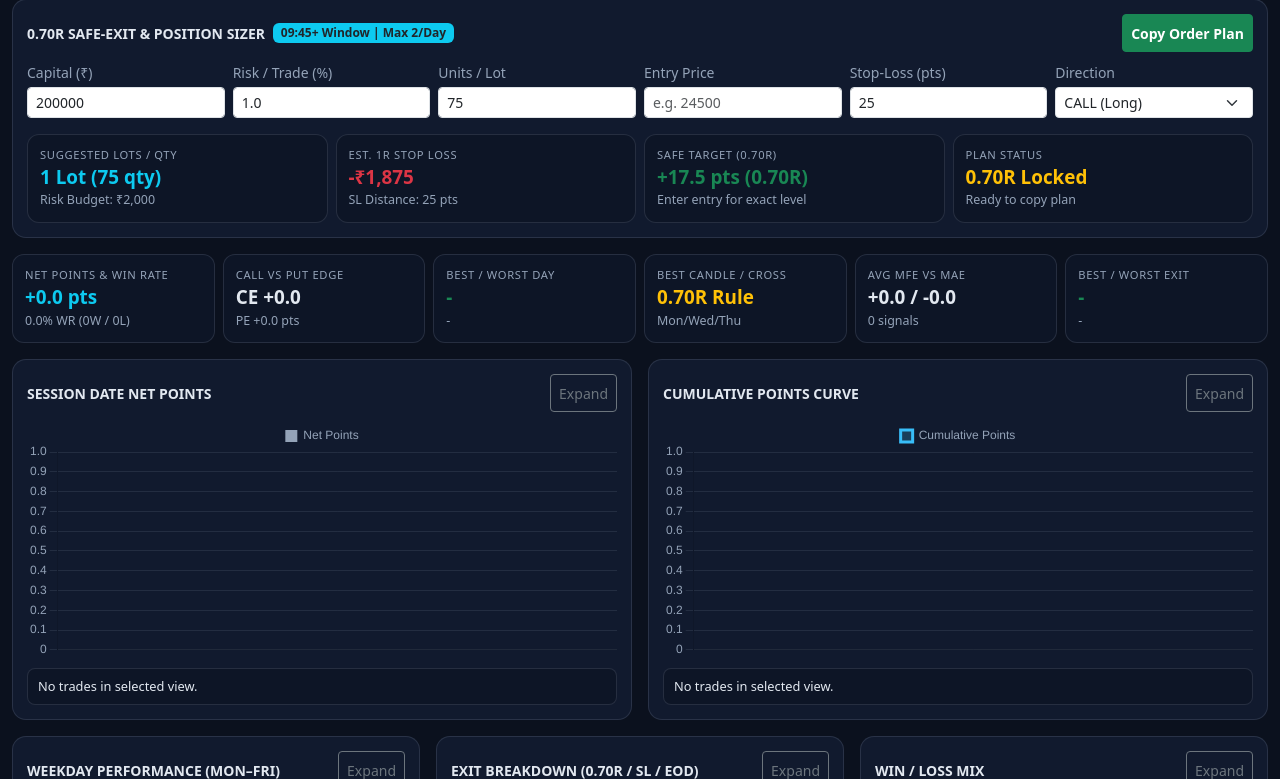
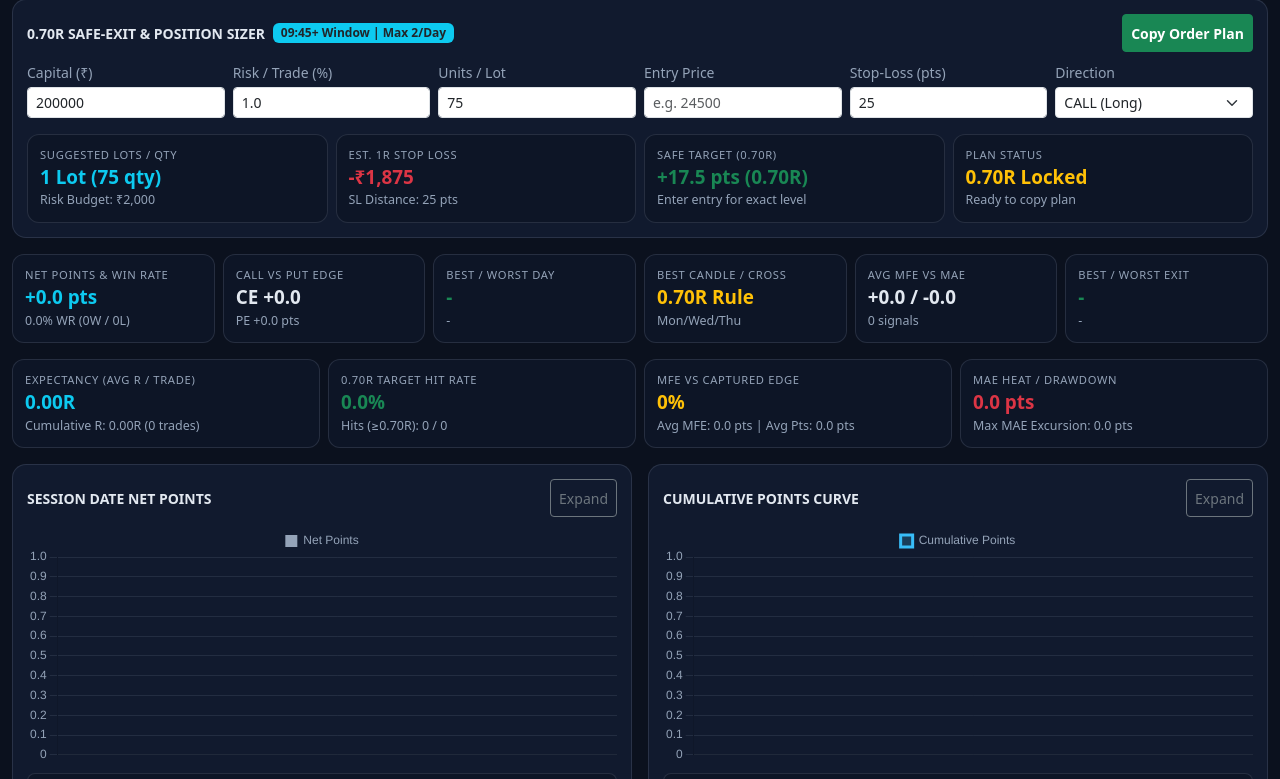
Before and after one commit to subhashlawyersites/FIFNIF, a Flask app: page /15m-edge in a window 1280 px wide. Shown: the part 178-957 px from the top of the page. Run offline with Flask 3, Linux system fonts and the light colour scheme; data that the repository does not hold is empty; some libraries are stand-ins or nearby versions.

Commit message:
Add Active/Shadow regime metadata and MFE/MAE/R compounding strip on 15m analytics

```diff
--- a/templates/analytics_15m.html
+++ b/templates/analytics_15m.html
@@ -290,6 +290,38 @@
           <div class="kpi-label">Best / Worst Exit</div>
           <div class="kpi-val text-success" id="hlBestExit">-</div>
           <div class="kpi-sub" id="hlWorstExitSub">-</div>
+        </div>
+      </div>
+    </div>
+
+    <!-- Compounding Edge Strip (MFE, MAE, R-Multiple) -->
+    <div class="row g-2 mb-3" id="compoundingEdgeStrip">
+      <div class="col-6 col-md-3">
+        <div class="kpi-box">
+          <div class="kpi-label">Expectancy (Avg R / Trade)</div>
+          <div class="kpi-val text-info" id="cmpExpectancyR">-</div>
+          <div class="kpi-sub" id="cmpTotalRSub">Cumulative R: -</div>
+        </div>
+      </div>
+      <div class="col-6 col-md-3">
+        <div class="kpi-box">
+          <div class="kpi-label">0.70R Target Hit Rate</div>
+          <div class="kpi-val text-success" id="cmpHit70Rate">-</div>
+          <div class="kpi-sub" id="cmpHit70Sub">Hits (&ge;0.70R): -</div>
+        </div>
+      </div>
+      <div class="col-6 col-md-3">
+        <div class="kpi-box">
+          <div class="kpi-label">MFE vs Captured Edge</div>
+          <div class="kpi-val text-warning" id="cmpMfeCapture">-</div>
+          <div class="kpi-sub" id="cmpMfeSub">Avg MFE: - | Avg Pts: -</div>
+        </div>
+      </div>
+      <div class="col-6 col-md-3">
+        <div class="kpi-box">
+          <div class="kpi-label">MAE Heat / Drawdown</div>
+          <div class="kpi-val text-danger" id="cmpMaeHeat">-</div>
+          <div class="kpi-sub" id="cmpMaeSub">Max MAE Excursion: -</div>
         </div>
       </div>
     </div>
@@ -651,18 +683,77 @@
 
       if (fr.is_stale) {
         badge.className = "badge bg-danger";
-        badge.textContent = `STALE ? ${fr.age_minutes}m lag`;
+        badge.textContent = `STALE · ${fr.age_minutes}m lag`;
       } else if (fr.is_market_hours_ist) {
         badge.className = "badge bg-success text-dark";
-        badge.textContent = `LIVE IST ? ${fr.last_bar_hm || fr.last_bar_ist}`;
+        badge.textContent = `LIVE IST · ${fr.last_bar_hm || fr.last_bar_ist}`;
       } else {
         badge.className = "badge bg-secondary";
-        badge.textContent = `LAST BAR ? ${fr.last_bar_hm || fr.last_bar_ist}`;
+        badge.textContent = `LAST BAR · ${fr.last_bar_hm || fr.last_bar_ist}`;
       }
 
       const ageText = (typeof fr.age_minutes === "number") ? `age ${fr.age_minutes}m` : "";
-      const alertText = latestAlertIstLabel ? ` ? Alert: ${latestAlertIstLabel}` : "";
+      const alertText = latestAlertIstLabel ? ` · Alert: ${latestAlertIstLabel}` : "";
       meta.textContent = `${fr.last_bar_ist}${ageText ? ` (${ageText})` : ""}${alertText}`;
+    }
+
+
+    function renderCompoundingStrip(trades) {
+      const expEl = document.getElementById("cmpExpectancyR");
+      const totRSub = document.getElementById("cmpTotalRSub");
+      const hitEl = document.getElementById("cmpHit70Rate");
+      const hitSub = document.getElementById("cmpHit70Sub");
+      const mfeEl = document.getElementById("cmpMfeCapture");
+      const mfeSub = document.getElementById("cmpMfeSub");
+      const maeEl = document.getElementById("cmpMaeHeat");
+      const maeSub = document.getElementById("cmpMaeSub");
+      if (!expEl || !hitEl || !mfeEl || !maeEl) return;
+
+      const list = Array.isArray(trades) ? trades : [];
+      if (!list.length) {
+        expEl.textContent = "0.00R";
+        totRSub.textContent = "Cumulative R: 0.00R (0 trades)";
+        hitEl.textContent = "0.0%";
+        hitSub.textContent = "Hits (≥0.70R): 0 / 0";
+        mfeEl.textContent = "0%";
+        mfeSub.textContent = "Avg MFE: 0.0 pts | Avg Pts: 0.0 pts";
+        maeEl.textContent = "0.0 pts";
+        maeSub.textContent = "Max MAE Excursion: 0.0 pts";
+        return;
+      }
+
+      const n = list.length;
+      const rVals = list.map(t => Number(t.r_val || 0));
+      const ptsVals = list.map(t => Number(t.points || 0));
+      const mfeVals = list.map(t => Math.abs(Number(t.mfe || 0)));
+      const maeVals = list.map(t => Math.abs(Number(t.mae || 0)));
+
+      const sumR = rVals.reduce((a, b) => a + b, 0);
+      const avgR = sumR / n;
+      const hits70 = rVals.filter(r => r >= 0.70 || (r > 0 && Math.abs(r - 0.70) < 1e-6)).length;
+      const hitPct = (hits70 / n) * 100;
+
+      const sumPts = ptsVals.reduce((a, b) => a + b, 0);
+      const sumMfe = mfeVals.reduce((a, b) => a + b, 0);
+      const avgMfe = sumMfe / n;
+      const avgPts = sumPts / n;
+      const capPct = sumMfe > 0 ? Math.max(0, Math.min(200, (Math.max(0, sumPts) / sumMfe) * 100)) : 0;
+
+      const avgMae = maeVals.reduce((a, b) => a + b, 0) / n;
+      const maxMae = Math.max(...maeVals);
+
+      expEl.className = `kpi-val ${avgR >= 0 ? "text-success" : "text-danger"}`;
+      expEl.textContent = `${avgR >= 0 ? "+" : ""}${avgR.toFixed(2)}R`;
+      totRSub.textContent = `Cumulative R: ${sumR >= 0 ? "+" : ""}${sumR.toFixed(2)}R (${n} trades)`;
+
+      hitEl.textContent = `${hitPct.toFixed(1)}%`;
+      hitSub.textContent = `Hits (≥0.70R): ${hits70} / ${n}`;
+
+      mfeEl.textContent = `${capPct.toFixed(0)}% captured`;
+      mfeSub.textContent = `Avg MFE: ${avgMfe.toFixed(1)} pts | Avg Pts: ${avgPts >= 0 ? "+" : ""}${avgPts.toFixed(1)} pts`;
+
+      maeEl.textContent = `${avgMae.toFixed(1)} pts`;
+      maeSub.textContent = `Max MAE Excursion: ${maxMae.toFixed(1)} pts`;
     }
 
     function renderAll() {
@@ -678,6 +769,7 @@
       document.getElementById("edgeRowsCount").textContent = `${currentFilteredTrades.length} signals`;
 
       renderSummaries(currentFilteredTrades, agg);
+      renderCompoundingStrip(currentFilteredTrades);
 
       CHART_SPECS.forEach(sp => {
         const cfg = createChartConfig(sp, currentFilteredTrades, agg);
```
